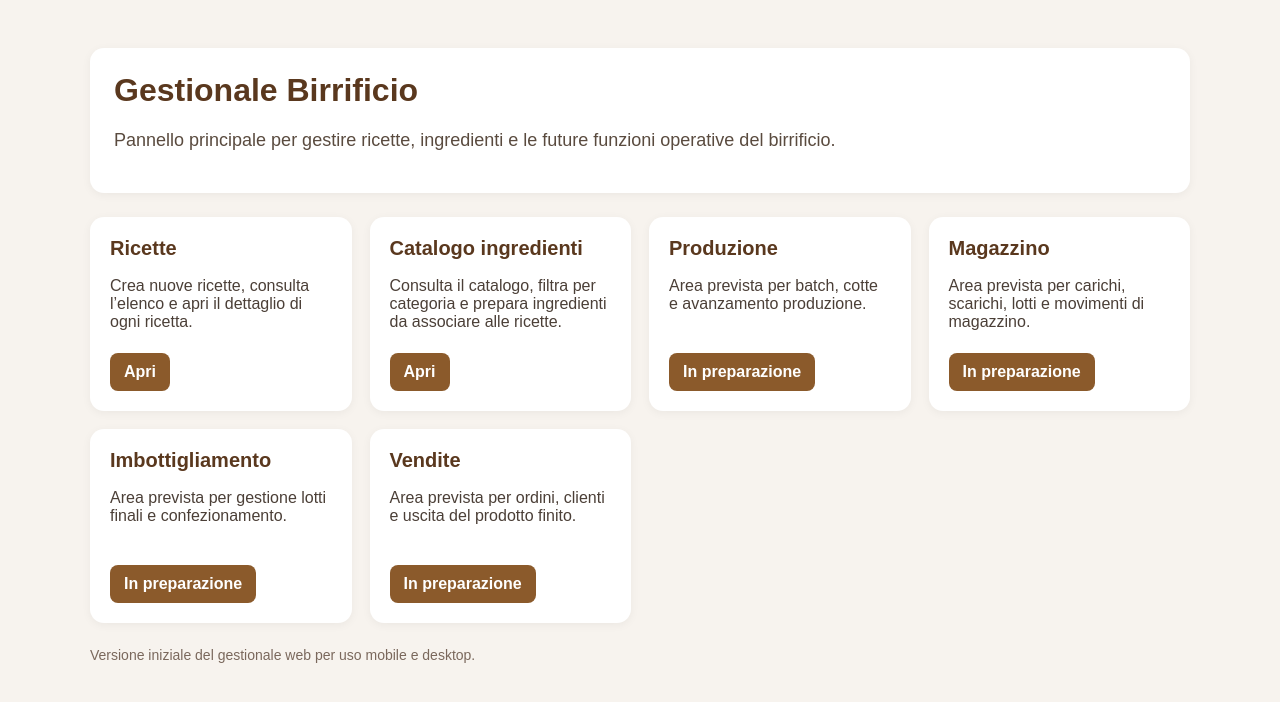
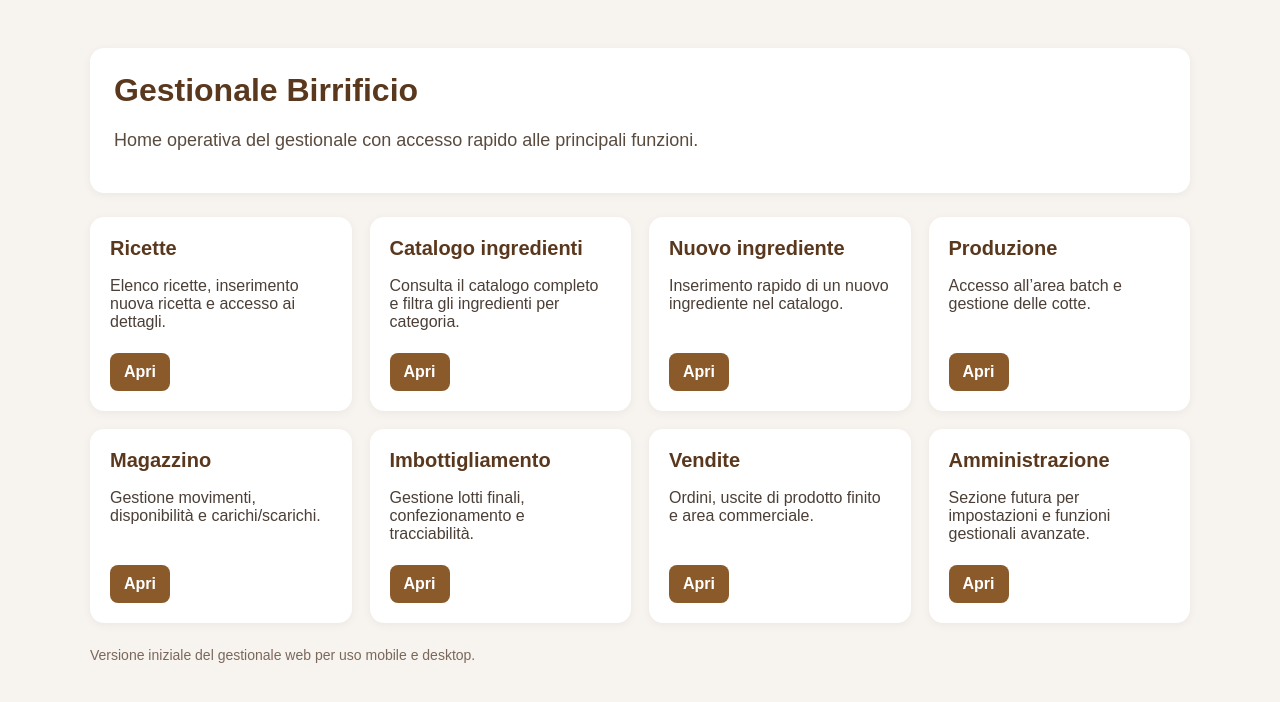
Before and after one commit to smaranghi-spec/Gestionale-Birra, a FastAPI app: page / in a window 1280 px wide. Shown: the top 702 px of the page. Run offline with FastAPI, Linux system fonts and the light colour scheme.

Commit message:
home.html

```diff
--- a/templates/home.html
+++ b/templates/home.html
@@ -1,3 +1,4 @@
+
 <!DOCTYPE html>
 <html lang="it">
 <head>
@@ -30,7 +31,7 @@
             color: #5a381e;
         }
 
-        p.lead {
+        .lead {
             font-size: 18px;
             color: #5a4b3f;
         }
@@ -85,44 +86,56 @@
     <div class="container">
         <div class="hero">
             <h1>Gestionale Birrificio</h1>
-            <p class="lead">Pannello principale per gestire ricette, ingredienti e le future funzioni operative del birrificio.</p>
+            <p class="lead">Home operativa del gestionale con accesso rapido alle principali funzioni.</p>
         </div>
 
         <div class="grid">
             <div class="card">
                 <h2>Ricette</h2>
-                <p>Crea nuove ricette, consulta l’elenco e apri il dettaglio di ogni ricetta.</p>
+                <p>Elenco ricette, inserimento nuova ricetta e accesso ai dettagli.</p>
                 <a class="btn" href="/ricette/html">Apri</a>
             </div>
 
             <div class="card">
                 <h2>Catalogo ingredienti</h2>
-                <p>Consulta il catalogo, filtra per categoria e prepara ingredienti da associare alle ricette.</p>
+                <p>Consulta il catalogo completo e filtra gli ingredienti per categoria.</p>
                 <a class="btn" href="/catalogo-ingredienti/html">Apri</a>
             </div>
 
             <div class="card">
+                <h2>Nuovo ingrediente</h2>
+                <p>Inserimento rapido di un nuovo ingrediente nel catalogo.</p>
+                <a class="btn" href="/catalogo/ingredienti/nuovo">Apri</a>
+            </div>
+
+            <div class="card">
                 <h2>Produzione</h2>
-                <p>Area prevista per batch, cotte e avanzamento produzione.</p>
-                <a class="btn" href="#">In preparazione</a>
+                <p>Accesso all’area batch e gestione delle cotte.</p>
+                <a class="btn" href="/produzione">Apri</a>
             </div>
 
             <div class="card">
                 <h2>Magazzino</h2>
-                <p>Area prevista per carichi, scarichi, lotti e movimenti di magazzino.</p>
-                <a class="btn" href="#">In preparazione</a>
+                <p>Gestione movimenti, disponibilità e carichi/scarichi.</p>
+                <a class="btn" href="/magazzino">Apri</a>
             </div>
 
             <div class="card">
                 <h2>Imbottigliamento</h2>
-                <p>Area prevista per gestione lotti finali e confezionamento.</p>
-                <a class="btn" href="#">In preparazione</a>
+                <p>Gestione lotti finali, confezionamento e tracciabilità.</p>
+                <a class="btn" href="/imbottigliamento">Apri</a>
             </div>
 
             <div class="card">
                 <h2>Vendite</h2>
-                <p>Area prevista per ordini, clienti e uscita del prodotto finito.</p>
-                <a class="btn" href="#">In preparazione</a>
+                <p>Ordini, uscite di prodotto finito e area commerciale.</p>
+                <a class="btn" href="/vendite">Apri</a>
+            </div>
+
+            <div class="card">
+                <h2>Amministrazione</h2>
+                <p>Sezione futura per impostazioni e funzioni gestionali avanzate.</p>
+                <a class="btn" href="/amministrazione">Apri</a>
             </div>
         </div>
 
```
